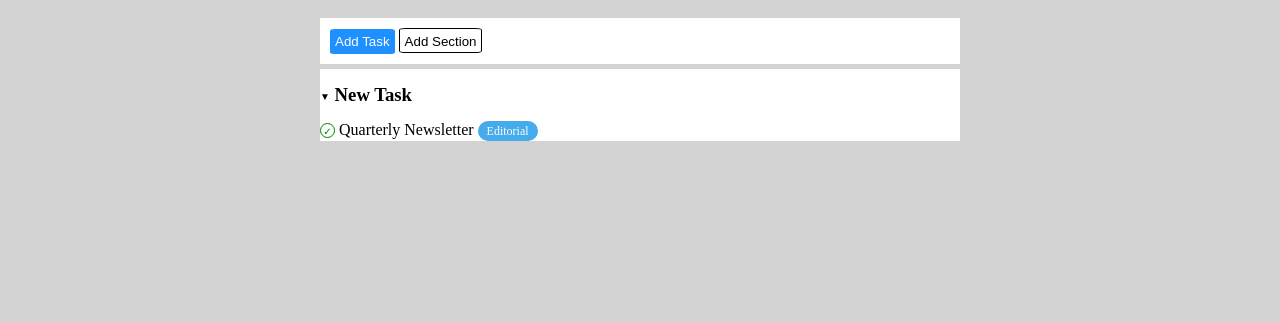
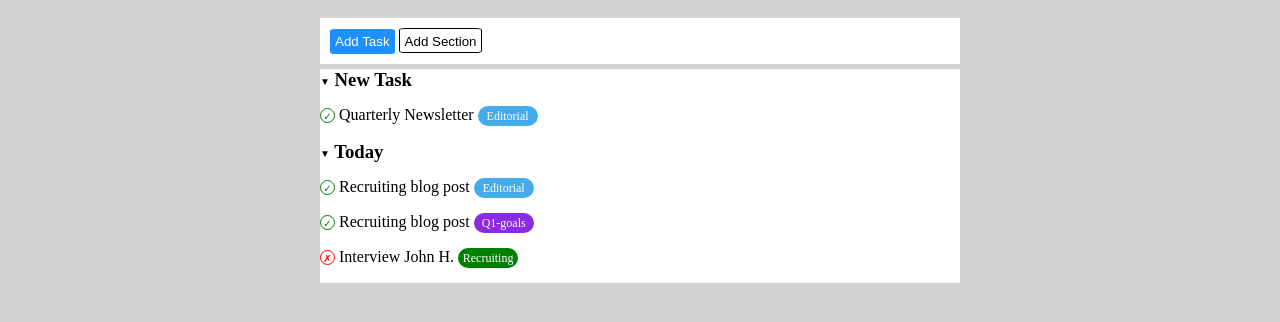
Before and after one commit to ArmandoMarino/html-css-toboolist, a plain HTML site: page index.html in a window 1280 px wide. Shown: the part 62-384 px from the top of the page. Drawn offline with Linux system fonts and the light colour scheme.

Commit message:
mandata avanti lista

```diff
--- a/index.html
+++ b/index.html
@@ -27,10 +27,23 @@
 
                 <!--INIZIO LISTA-->
                 <section class="lista">
-                    <h3> <span class="freccia-giù">&#9660;</span> New Task </h3>
+                    <h3> <span class="freccia-giù">&#9660;</span> New Task</h3>
                     <div class="oggetto-lista">
                         <p><span class="cerchietto-check">&#10003;</span> Quarterly Newsletter</p>
-                        <span class="etichetta">Editorial</span>
+                        <span class="etichetta-blu">Editorial</span>
+                    </div>
+                    <h3> <span class="freccia-giù">&#9660;</span> Today</h3>
+                    <div class="oggetto-lista">
+                        <p><span class="cerchietto-check">&#10003;</span> Recruiting blog post</p>
+                        <span class="etichetta-blu">Editorial</span>
+                    </div>
+                    <div class="oggetto-lista">
+                        <p><span class="cerchietto-check">&#10003;</span> Recruiting blog post</p>
+                        <span class="etichetta-viola etichetta-blu">Q1-goals</span>
+                    </div>
+                    <div class="oggetto-lista">
+                        <p><span class="cerchietto-check cerchietto-cross">&#10007;</span> Interview John H.</p>
+                        <span class="etichetta-verde etichetta-blu">Recruiting</span>
                     </div>
 
                 </section>
--- a/style.css
+++ b/style.css
@@ -5,7 +5,7 @@
     box-sizing: border-box;
 }
 
-/* Generic   TO DO*/
+/* Generic*/
 body{
     background-color: lightgray;
     width: TODO;
@@ -67,7 +67,6 @@ header{
 }
 
 h3{
-    padding-top: 15px;
     padding-bottom: 15px;
 }
 
@@ -82,6 +81,7 @@ p{
 
 .oggetto-lista{
     line-height: 15px;
+    padding-bottom: 15px;
 }
 
 .cerchietto-check{
@@ -95,7 +95,14 @@ p{
     font-size: 10px;
 }
 
-.etichetta{
+.cerchietto-cross{
+    color: red;
+    border: red solid 1px;
+}
+
+/*ETICHETTE*/
+
+.etichetta-blu{
     display: inline-block;
     background-color: rgb(69,171,234);
     color: white;
@@ -106,3 +113,11 @@ p{
     text-align: center;
     border-radius: 10px;
 }
+
+.etichetta-viola{
+    background-color: blueviolet;
+}
+
+.etichetta-verde{
+    background-color: green;
+}
```
